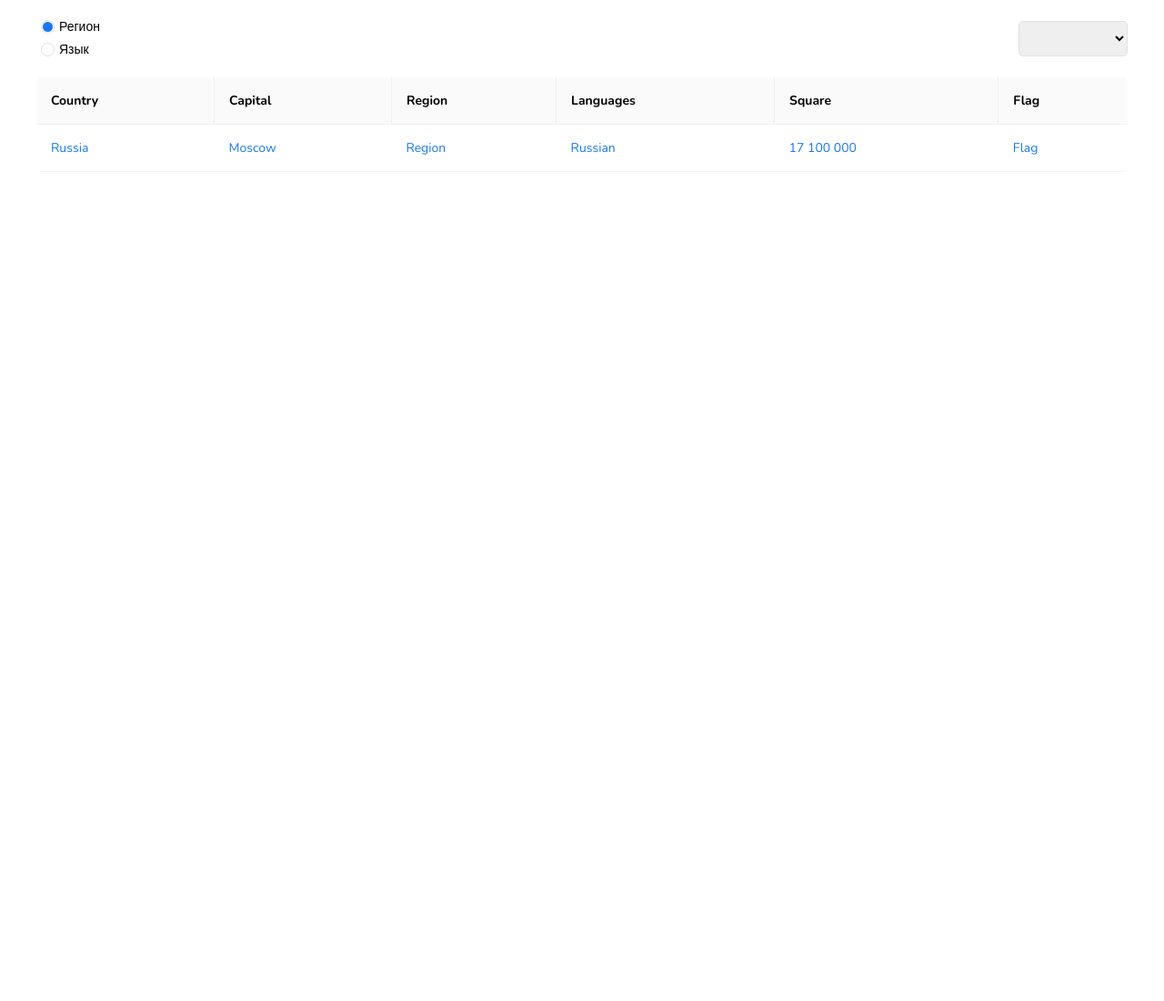
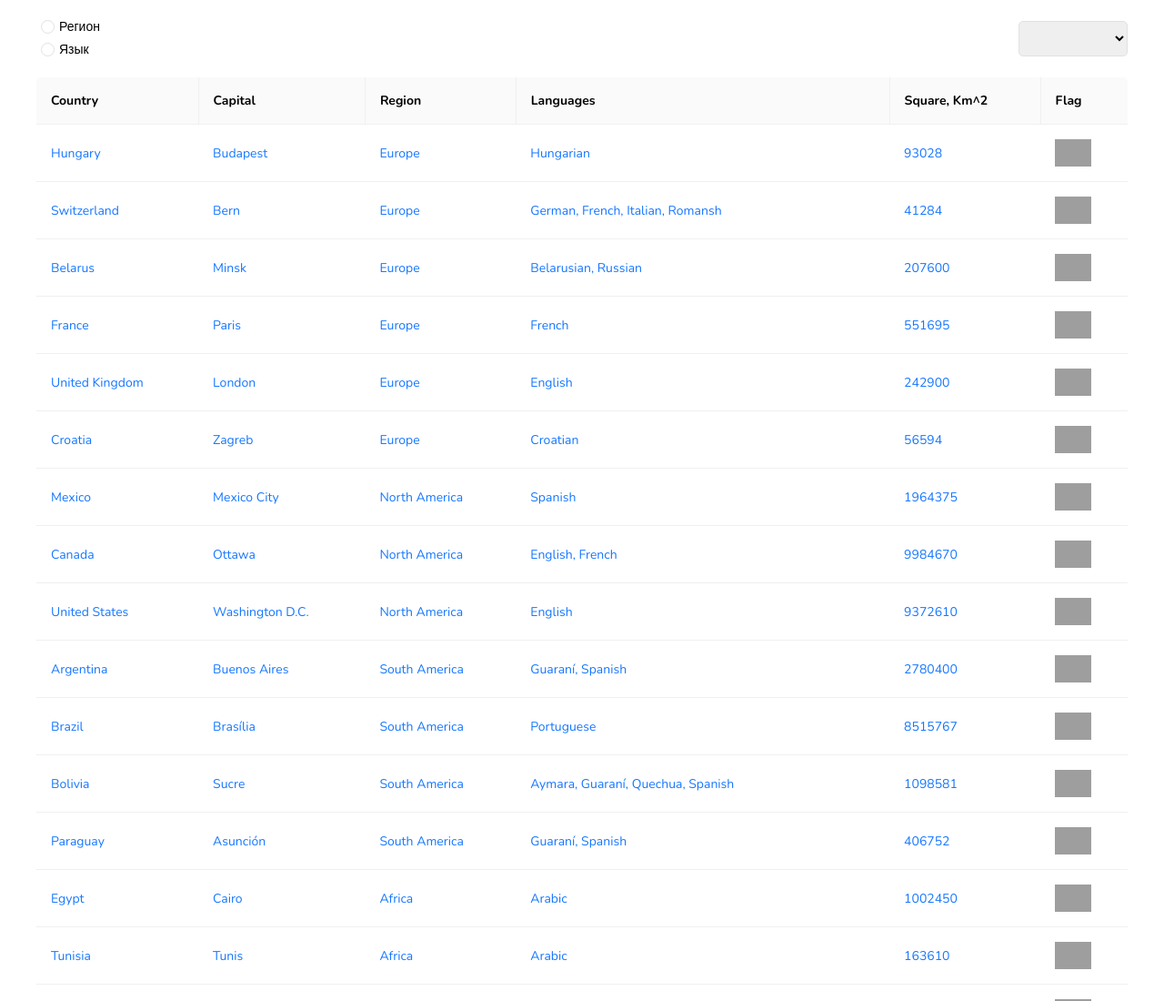
Before and after one commit to Asmat1k/Countries, a website built with Vite: page JS-DOM/index.html in a window 1280 px wide. Shown: the top 1100 px of the page at 91% size. Before the commit the page ends 820 px from the top, so only its background shows below. Built offline with nearby package versions, Linux system fonts and the light colour scheme; grey boxes are pictures that could not be loaded.

Commit message:
feat: добавил дефолтную генерацию таблицы

```diff
--- a/JS-DOM/src/css/table.css
+++ b/JS-DOM/src/css/table.css
@@ -32,6 +32,17 @@ td:first-child {
 .table__row {
   border-bottom: 1px solid #f0f0f0;
 }
+.table__img {
+  cursor: pointer;
+
+  max-width: 40px;
+  width: 100%;
+  object-fit: cover;
+  transition: 1s;
+  &:hover {
+    transform: scale(1.5);
+  }
+}
 
 @media (max-width: 550px) {
   th,
--- a/JS-DOM/src/js/files/html-generation.js
+++ b/JS-DOM/src/js/functions/html-generation/CONST.js
@@ -4,7 +4,7 @@ const HEADER = `
     <div class="header__body">
       <div class="header__radio">
         <div>
-          <input type="radio" id="region" value="region" name="radio" checked />
+          <input type="radio" id="region" value="region" name="radio" />
           <label for="region">Регион</label>
         </div>
         <div>
@@ -14,9 +14,7 @@ const HEADER = `
       </div>
 
       <div class="header__select">
-        <select name="select" id="select">
-
-        </select>
+        <select name="select" id="select"></select>
       </div>
     </div>
   </div>
@@ -31,30 +29,12 @@ const TABLE = `
       <th scope="col">Capital</th>
       <th scope="col">Region</th>
       <th scope="col">Languages</th>
-      <th scope="col">Square</th>
+      <th scope="col">Square, km^2</th>
       <th scope="col">Flag</th>
     </tr>
   </thead>
-  <tbody class="table__body">
-    <tr class="table__row">
-      <td>Russia</td>
-      <td>Moscow</td>
-      <td>Region</td>
-      <td>Russian</td>
-      <td>17 100 000</td>
-      <td>Flag</td>
-    </tr>
-  </tbody>
+  <tbody class="table__body"></tbody>
 </table>
 `;
 
-export function generateHTML() {
-  const appRoot = document.getElementById('app-root');
-
-  appRoot.innerHTML = `
-  ${HEADER}
-  <main id="main">
-    ${TABLE}
-  </main>
-  `;
-}
+export { HEADER, TABLE };
--- /dev/null
+++ b/JS-DOM/src/js/functions/html-generation/fill-default-table.js
@@ -0,0 +1,20 @@
+export function fillDefaultTable() {
+  const TABLE_BODY = document.querySelector('.table__body');
+
+  const DATA = externalService.getAllCountries();
+  DATA.forEach((item, index) => {
+    const NODE = document.createElement('tr');
+    NODE.classList.add('table__row');
+    NODE.innerHTML = `
+    <td>${item ? item.name : '-'}</td>
+    <td>${item ? item.capital : '-'}</td>
+    <td>${item ? item.region : '-'}</td>
+    <td>${item ? Object.values(item.languages).join(', ') : '-'}</td>
+    <td>${item ? item.area : '-'}</td>
+    <td>
+      <img class="table__img" src="${item.flagURL}" alt="country number ${index}">
+    </td>
+    `;
+    TABLE_BODY.appendChild(NODE);
+  });
+}
--- /dev/null
+++ b/JS-DOM/src/js/functions/html-generation/html-generation.js
@@ -0,0 +1,17 @@
+import { HEADER } from './CONST.js';
+import { TABLE } from './CONST.js';
+
+import { fillDefaultTable } from './fill-default-table.js';
+
+export function generateHTML() {
+  const appRoot = document.getElementById('app-root');
+
+  appRoot.innerHTML = `
+  ${HEADER}
+  <main id="main">
+    ${TABLE}
+  </main>
+  `;
+
+  fillDefaultTable();
+}
--- a/JS-DOM/src/js/index.js
+++ b/JS-DOM/src/js/index.js
@@ -1,4 +1,4 @@
 import '../css/style.css';
-import { generateHTML } from './files/html-generation.js';
+import { generateHTML } from './functions/html-generation/html-generation.js';
 
 generateHTML();
```
